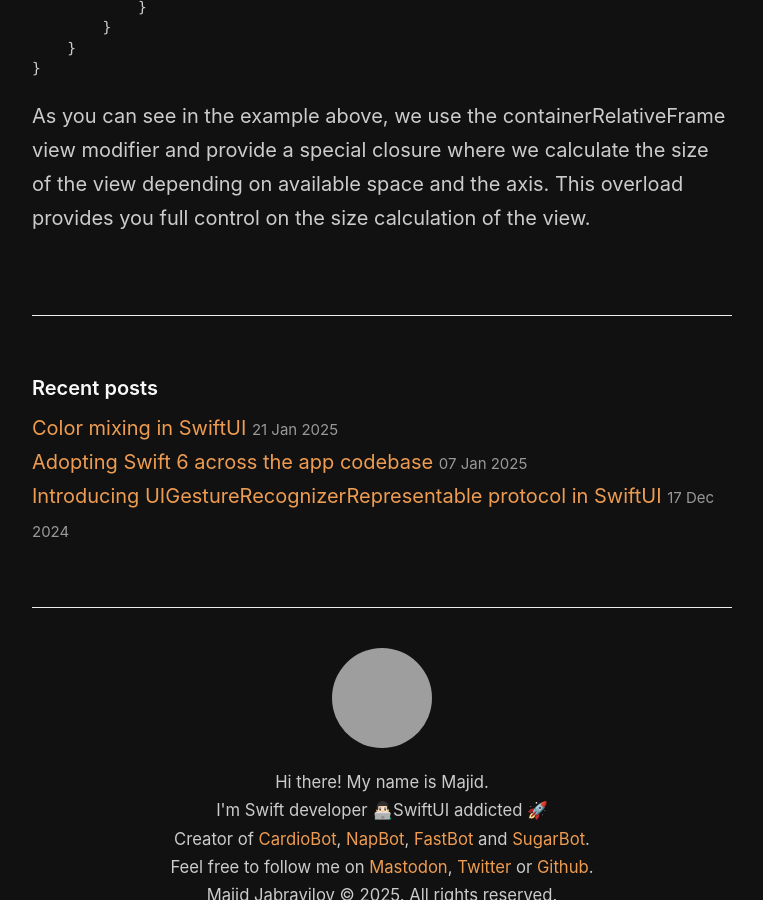
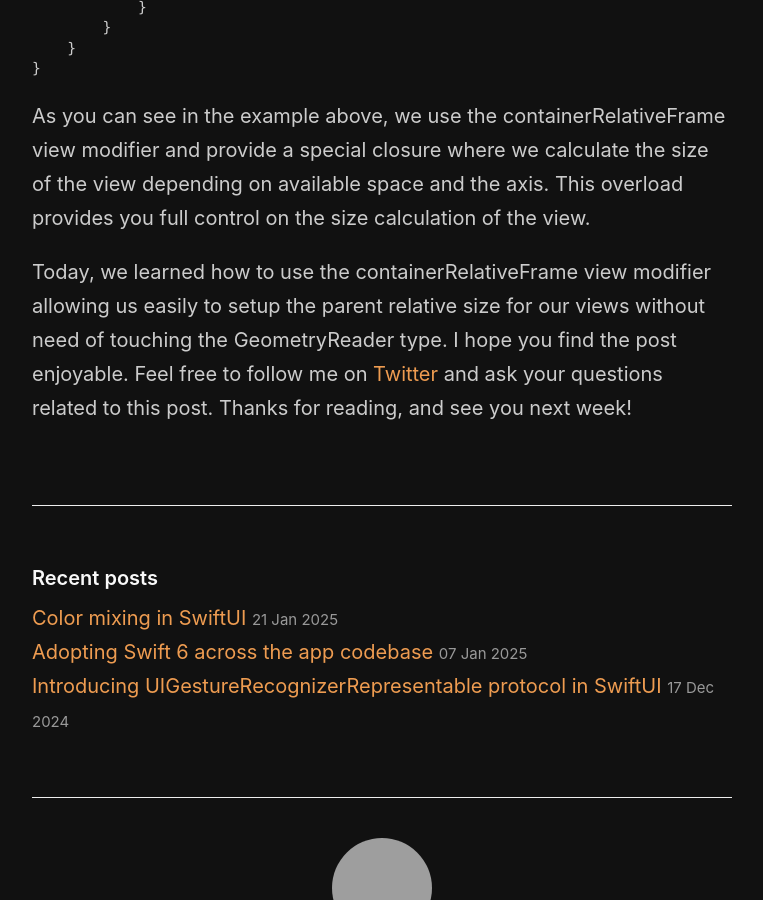
Before and after one commit to mecid/mecid.github.io, a Jekyll site: the page built from _posts/2025-01-28-container-relative-frames-in-swiftui.md, in a window 1280 px wide and 900 px high, scrolled down 2338 px, cut to the strip 0-900 px from the top of the window. Shown: the whole strip, without its empty margins (258-1021 px from the left). Built offline with Jekyll 4.4.1, drawn with Linux system fonts in a browser that asks for light colours; grey boxes are pictures that could not be loaded.

Commit message:
conclusion added to the container relative frames post

````diff
--- a/_posts/2025-01-28-container-relative-frames-in-swiftui.md
+++ b/_posts/2025-01-28-container-relative-frames-in-swiftui.md
@@ -73,3 +73,5 @@
 ```
 
 As you can see in the example above, we use the containerRelativeFrame view modifier and provide a special closure where we calculate the size of the view depending on available space and the axis. This overload provides you full control on the size calculation of the view.
+
+ Today, we learned how to use the containerRelativeFrame view modifier allowing us easily to setup the parent relative size for our views without need of touching the GeometryReader type. I hope you find the post enjoyable. Feel free to follow me on [Twitter](https://twitter.com/mecid) and ask your questions related to this post. Thanks for reading, and see you next week!
````
